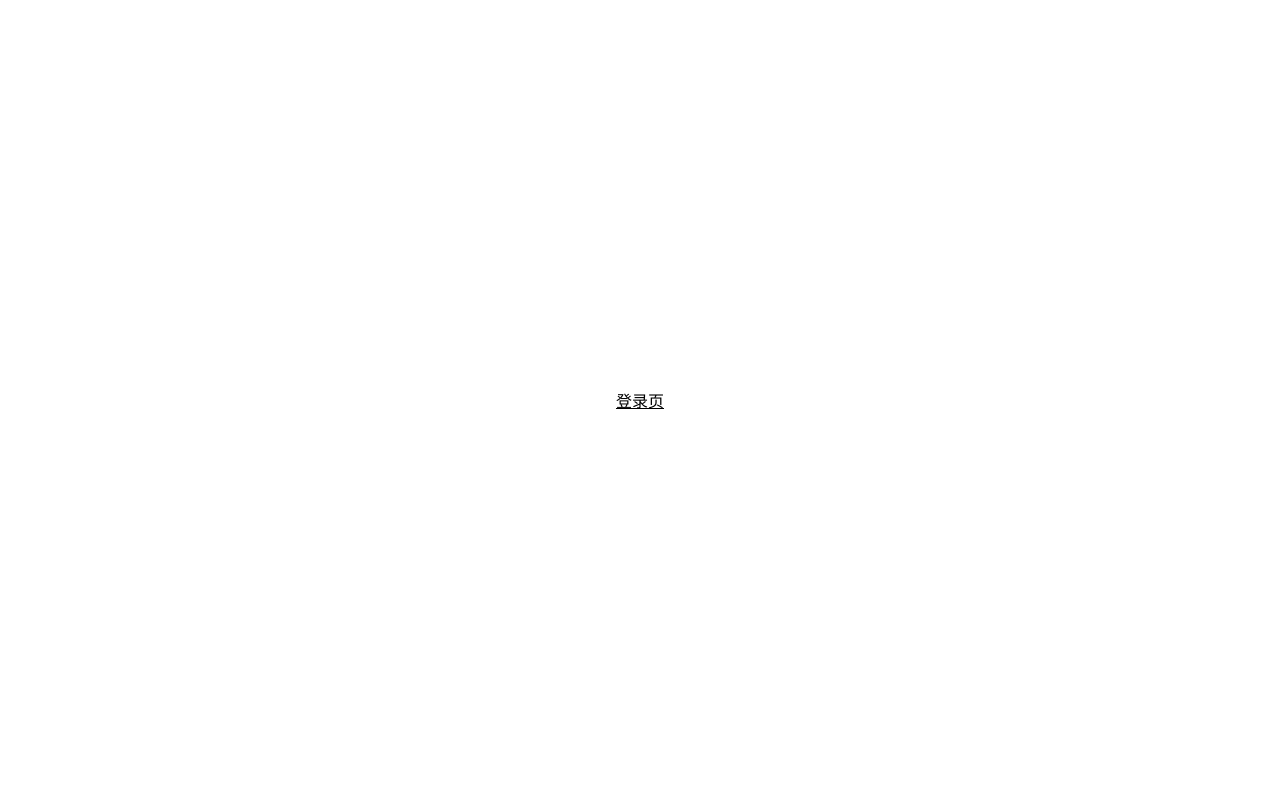
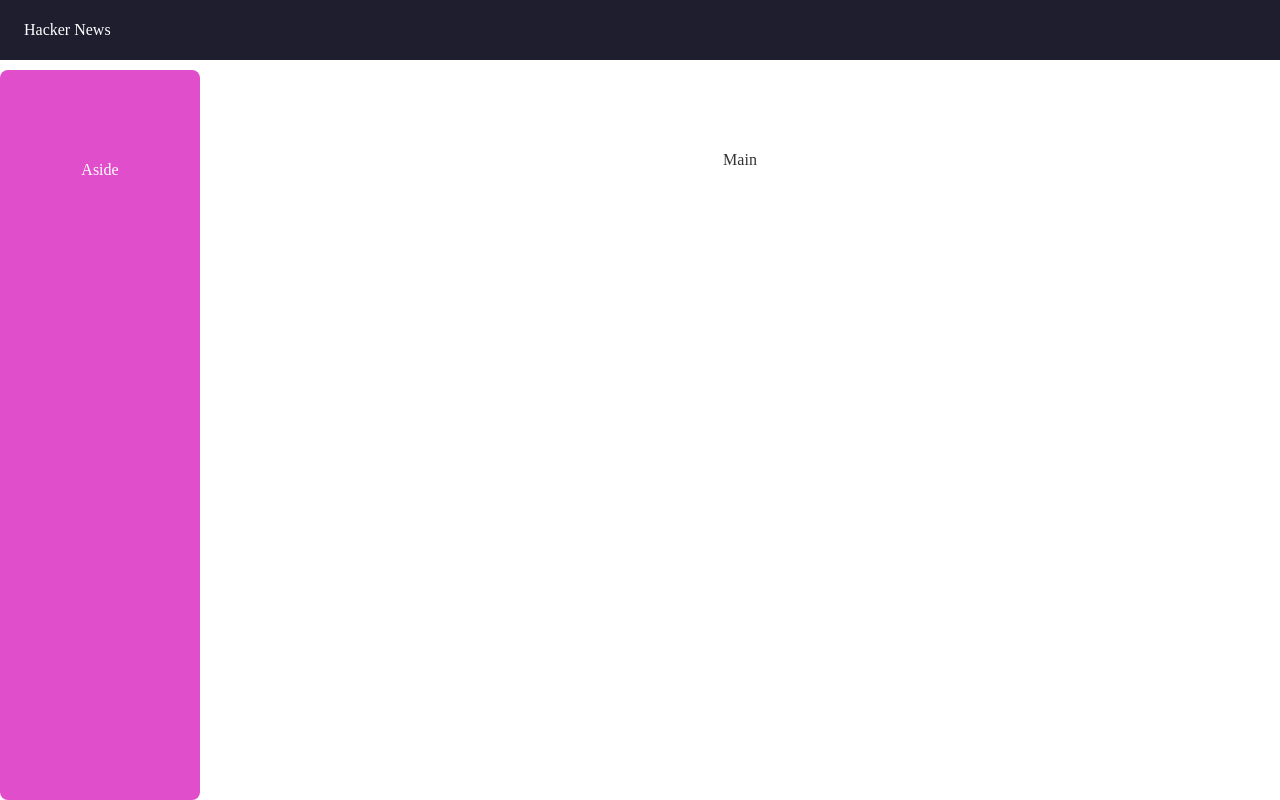
Before and after one commit to WickWen/Vue-Manage, a Vue app: page /#/ in a window 1280 px wide. Built offline with nearby package versions, Linux system fonts and the light colour scheme; sample sign-in values are in the browser's storage.

Commit message:
使用容器组件搭建页面的基本结构

```diff
--- a/src/views/Home.vue
+++ b/src/views/Home.vue
@@ -1,8 +1,11 @@
 <template>
-  <el-row type="flex" justify='center' align='middle' class="wrapper">
-    <!-- 添加属性传参可修改Css样式 -->
-    <router-link to="/login">登录页</router-link>
-  </el-row>
+  <el-container class="wrapper">
+    <el-header>Hacker News</el-header>
+    <el-container>
+      <el-aside width="200px">Aside</el-aside>
+      <el-main>Main</el-main>
+    </el-container>
+  </el-container>
 </template>
 
 <script>
@@ -14,10 +17,46 @@ export default {
 
 <style lang="less" scoped>
 .wrapper{
+    // 容器占满窗口高度
     position: absolute;
     width: 100%;
-    top: 0;
-    bottom: 0;
+    height: 100%;
 
 }
+  .el-header {
+    background-color: #1e1e2f;
+    color: #ffffff;
+    text-align: left;
+    padding-left: 24px;
+    line-height: 60px;
+  }
+
+  .el-aside {
+    background-color: #e04ecb;
+    color: #ffffff;
+    text-align: center;
+    line-height: 200px;
+    border-radius: 8px;
+    margin-top: 10px;
+  }
+
+  .el-main {
+    // background-color: #E9EEF3;
+    color: #333;
+    text-align: center;
+    line-height: 160px;
+  }
+
+  body > .el-container {
+    margin-bottom: 40px;
+  }
+
+  .el-container:nth-child(5) .el-aside,
+  .el-container:nth-child(6) .el-aside {
+    line-height: 260px;
+  }
+
+  .el-container:nth-child(7) .el-aside {
+    line-height: 320px;
+  }
 </style>
```
